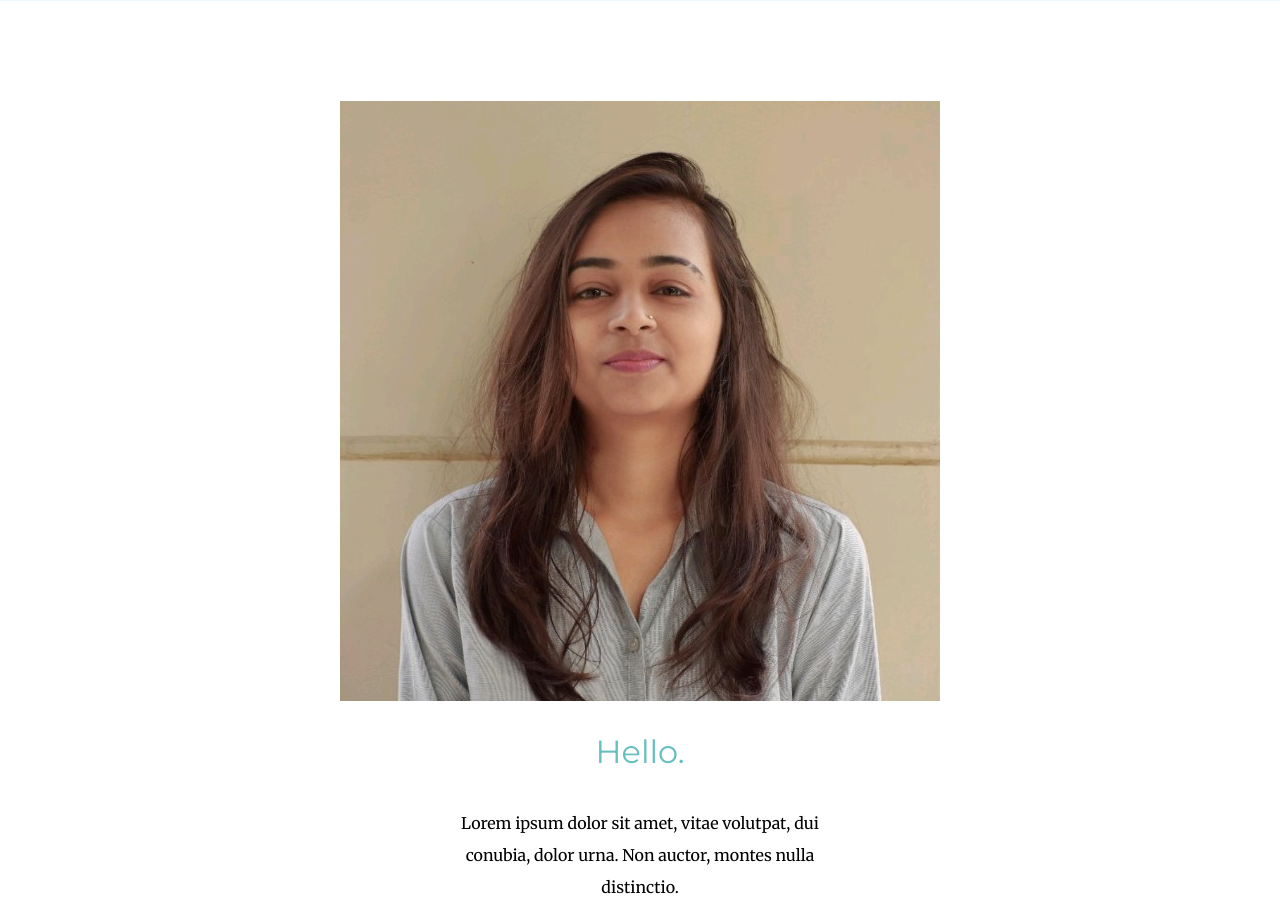
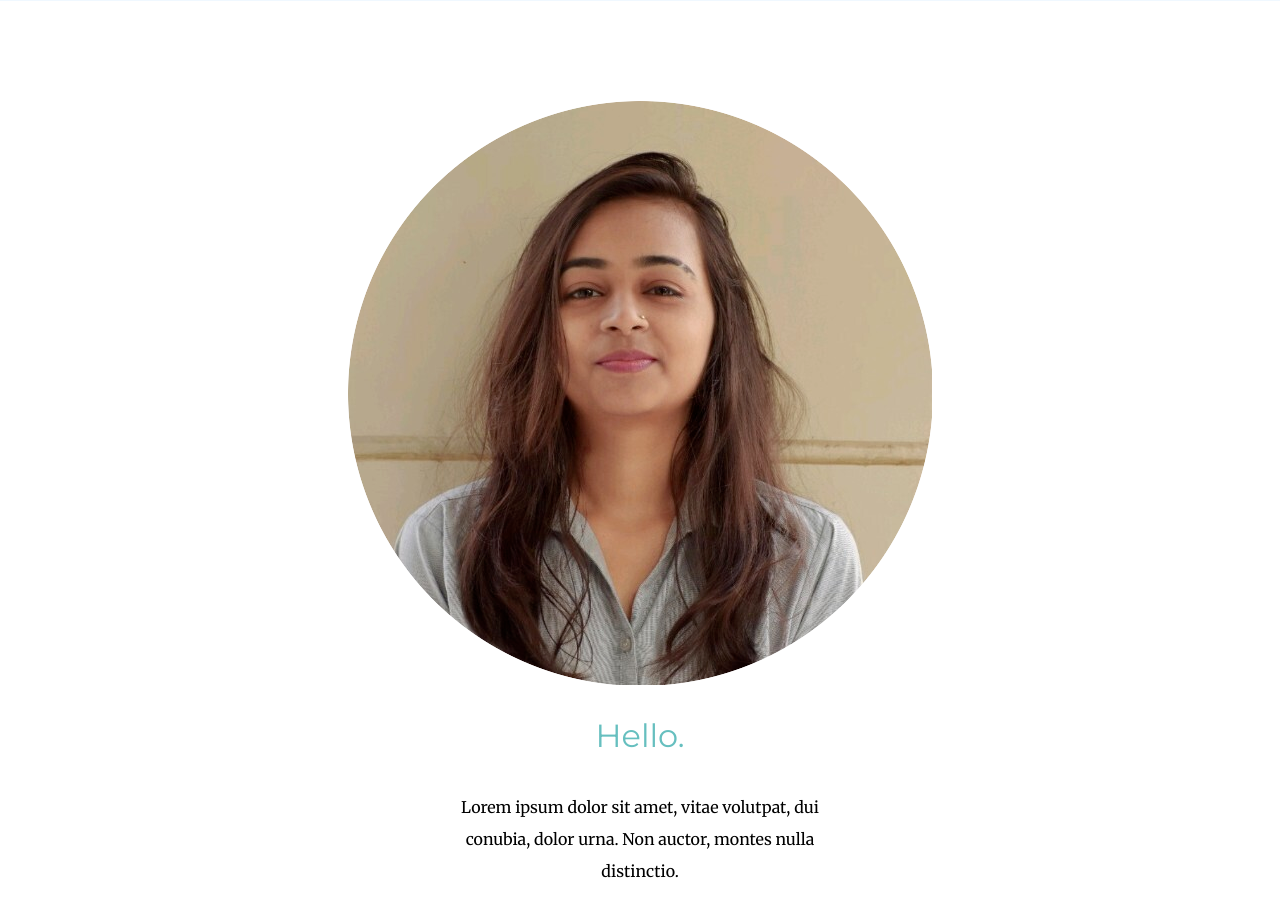
Before and after one commit to preeti0909/preeti0909.github.io, a plain HTML site: page index.html in a window 1280 px wide. Shown: the part 744-1645 px from the top of the page. Drawn offline with Linux system fonts and the light colour scheme.

Commit message:
Update index.html

```diff
--- a/index.html
+++ b/index.html
@@ -24,7 +24,7 @@
     </div>
     <div class="middle-container">
         <div class="profile">
-            <img src="Preeti-img.jpeg" alt="">
+            <img src="Preeti-img.png" alt="">
             <h2>Hello.</h2>
             <p class="intro">Lorem ipsum dolor sit amet, vitae volutpat, dui conubia, dolor urna. Non auctor, montes nulla distinctio.
             </p>
```
